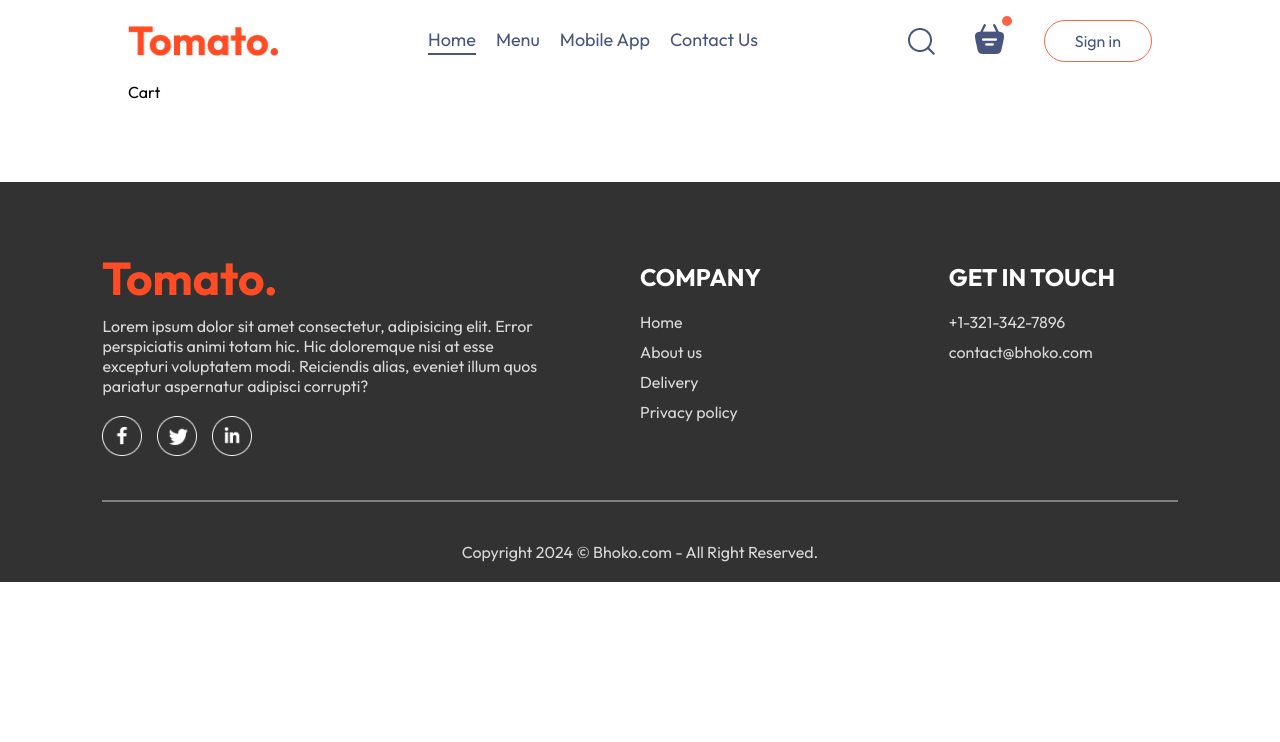
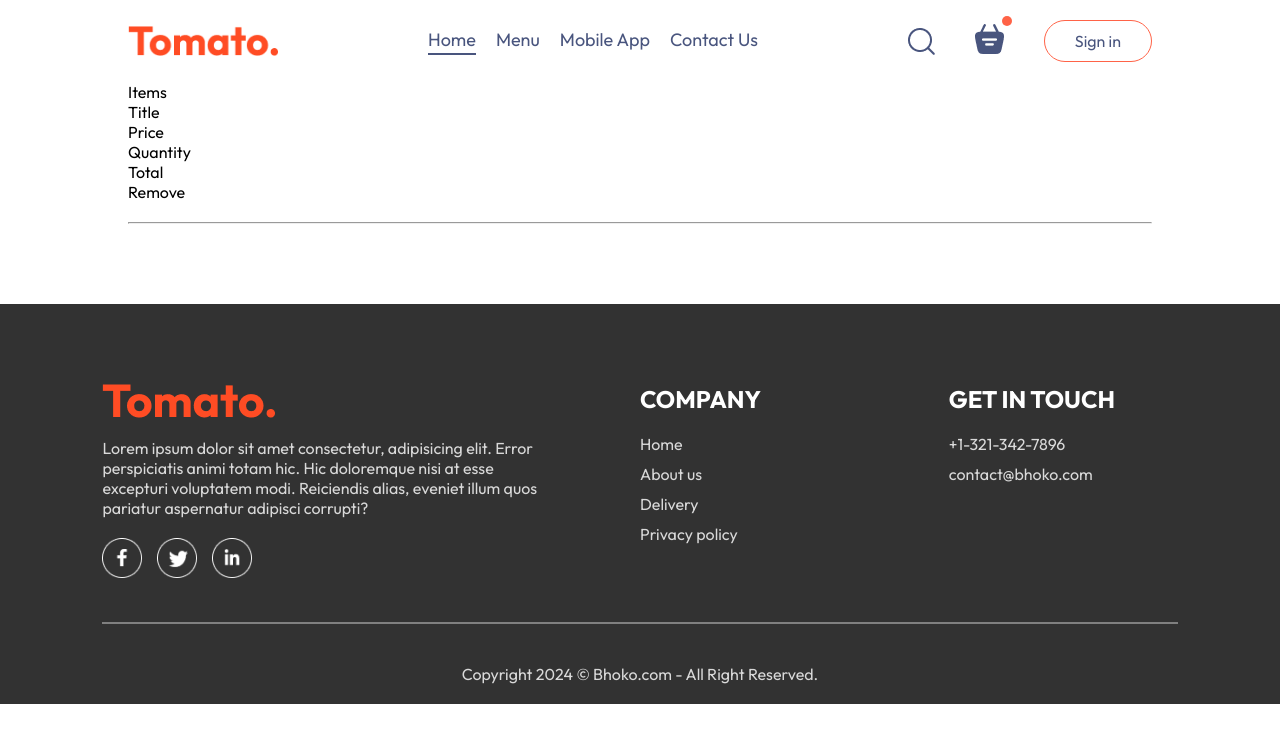
Before and after one commit to Pratyush3930/bhoko, a React (Vite) app in the folder frontend/: page /cart in a window 1280 px wide. Shown: the top 742 px of the page. Built offline with nearby package versions, Linux system fonts and the light colour scheme.

Commit message:
started cart page creation

```diff
--- a/frontend/src/context/Context.jsx
+++ b/frontend/src/context/Context.jsx
@@ -22,10 +22,6 @@ const StoreContextProvider = (props) => {
         setCartItems((prev) => ({...prev, [itemId] : prev[itemId] - 1}));
     }
 
-    useEffect(() => {
-        console.log(cartItems)
-    }, [cartItems])
-
     const contextValue = {
         food_list,
         cartItems,
--- a/frontend/src/pages/Cart/Cart.jsx
+++ b/frontend/src/pages/Cart/Cart.jsx
@@ -1,8 +1,26 @@
+import { useContext } from 'react';
 import './Cart.css';
+import { StoreContext } from "../../context/Context";
 
 const Cart = () => {
+
+  const {cartItems, food_list , removeFromCart} = useContext(StoreContext)
+
   return (
-    <div>Cart</div>
+    <div className='cart'>
+      <div className="cart-items">
+        <div className="cart-items-title">
+          <p>Items</p>
+          <p>Title</p>
+          <p>Price</p>
+          <p>Quantity</p>
+          <p>Total</p>
+          <p>Remove</p>
+        </div>
+        <br />
+        <hr />
+      </div>
+    </div>
   )
 }
 
```
